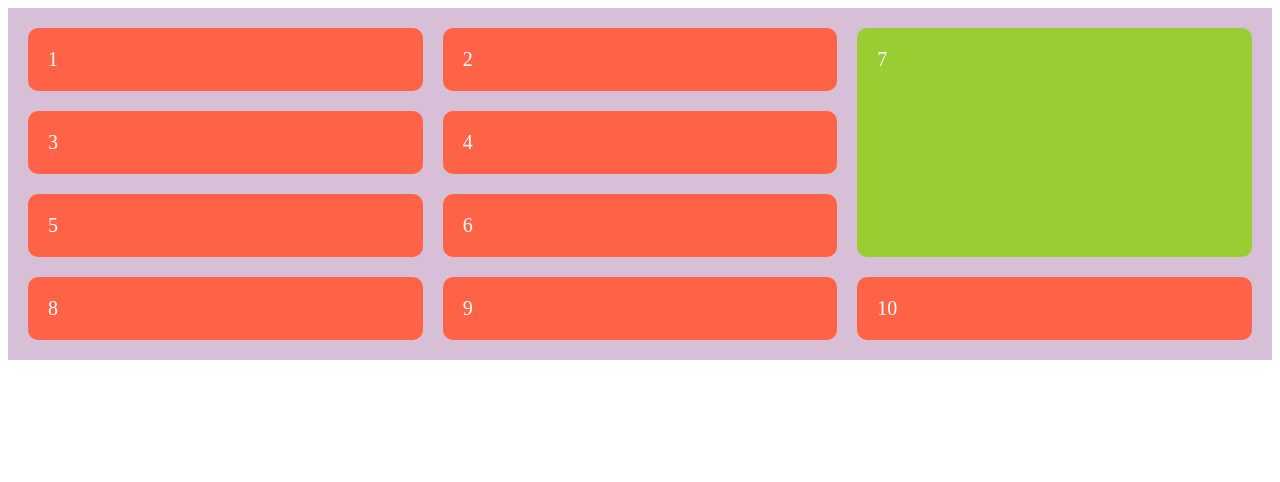
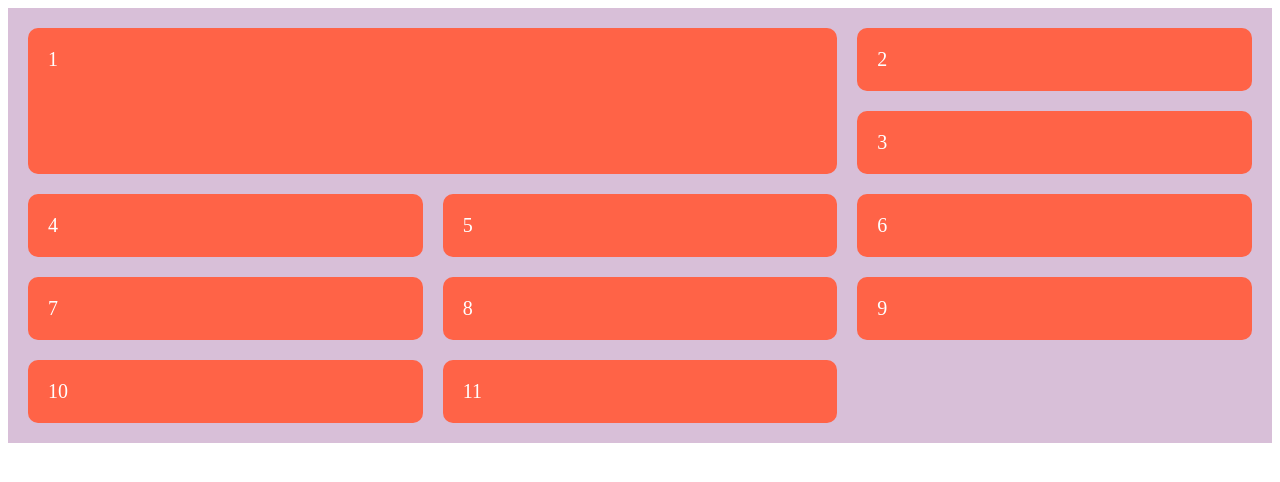
Before and after one commit to aldo-pereira22/html-css, a plain HTML site: page modulo-9/index.html in a window 1280 px wide. Drawn offline with Linux system fonts and the light colour scheme.

Commit message:
css-grid
organizando itens no css-grid, utilizando várias propiedadades

```diff
--- a/modulo-9/index.html
+++ b/modulo-9/index.html
@@ -22,6 +22,8 @@
         <div class="item item9"> 9 </div>
         <div class="item item10"> 10 </div>
 
+        <div class="item item10"> 11 </div>
+
 
 
 
--- a/modulo-9/style.css
+++ b/modulo-9/style.css
@@ -18,6 +18,13 @@
 
 }
 
+.item1 {
+    grid-column: 1/3;
+    grid-row: 1/3;
+}
+
+
+/*
 .item7 {
     background-color: yellowgreen;
     grid-column-start: 3;
@@ -26,7 +33,7 @@
     grid-row-start: 1;
     grid-row-end: 4;
 }
-/*
+
 .item1 {
     grid-column-start: 1;
     grid-column-end: 4;
```
